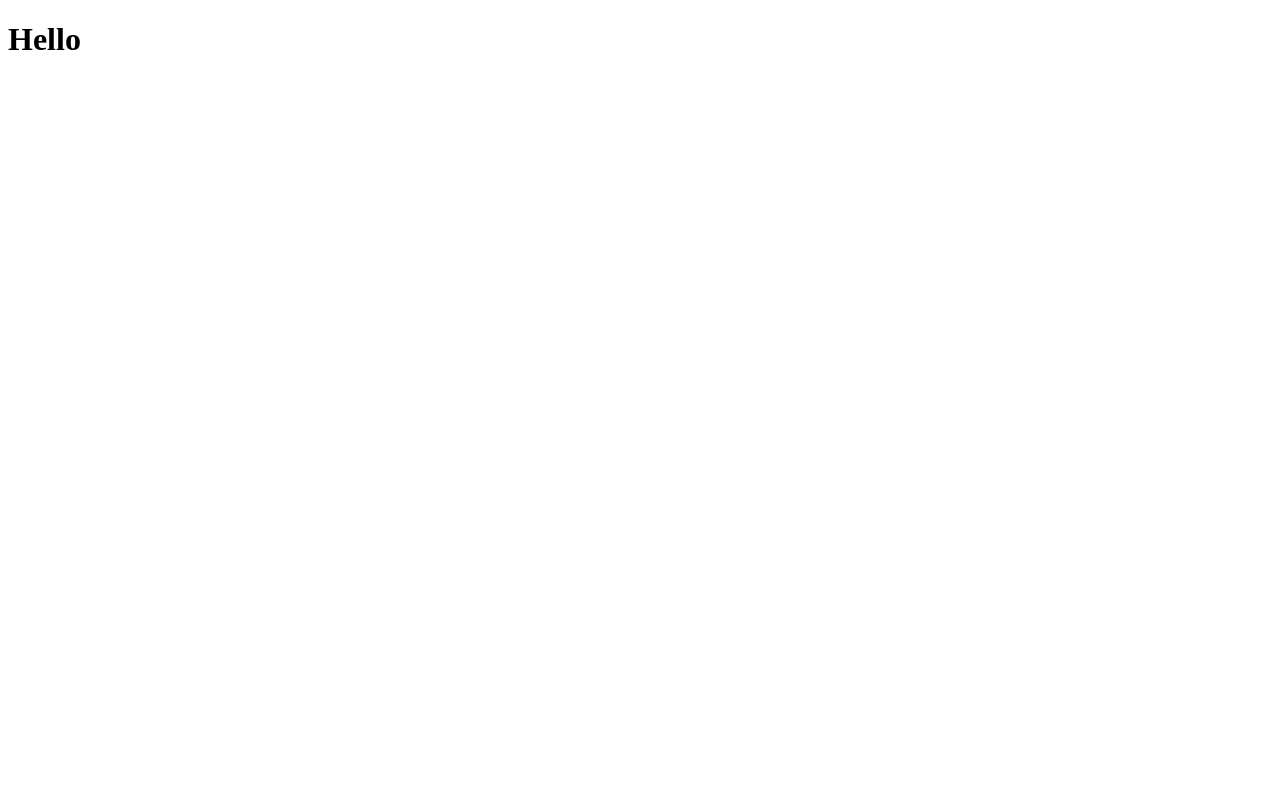
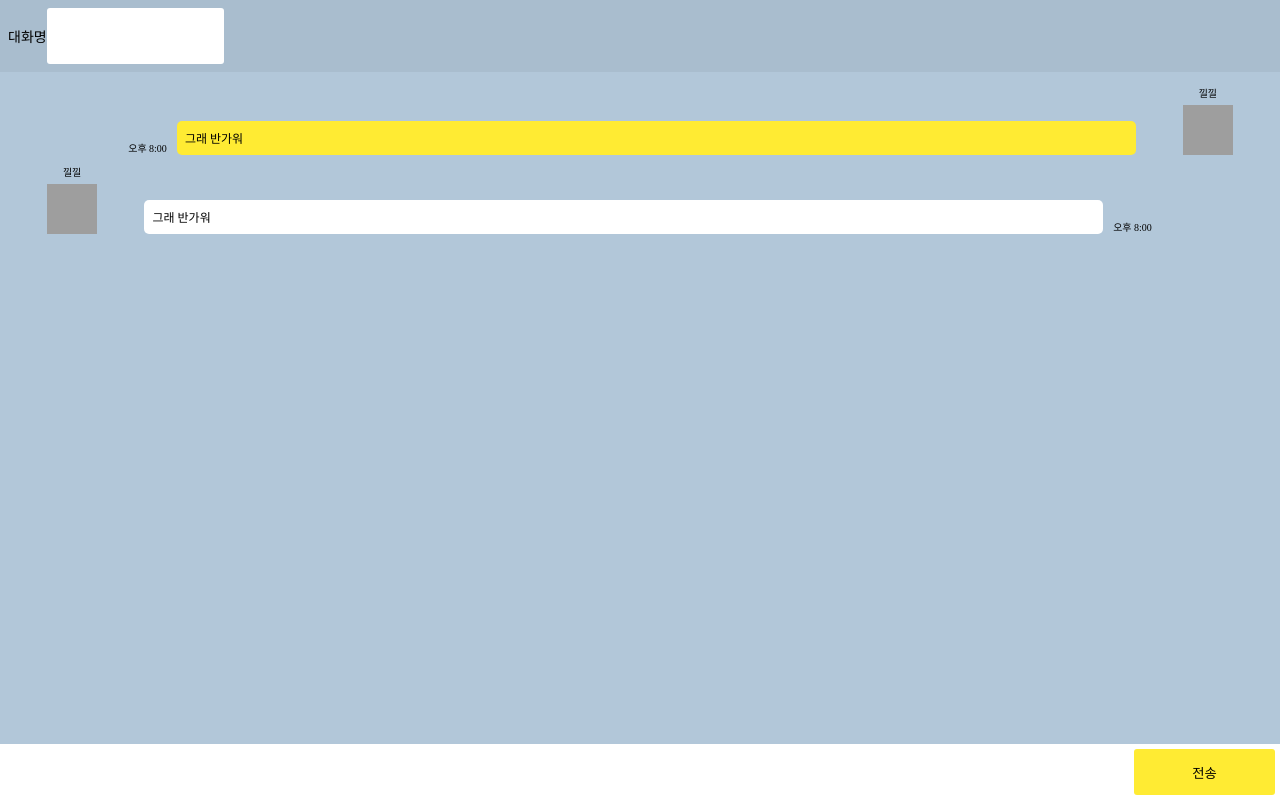
Before and after one commit to Miihy/web_chatting, a website: page src/index.html in a window 1280 px wide. Drawn offline with nearby package versions, Linux system fonts and the light colour scheme; no server answers; grey boxes are pictures that could not be loaded.

Commit message:
feat : 채팅화면 구현 및 css 추가

```diff
--- /dev/null
+++ b/src/css/style.css
@@ -0,0 +1,111 @@
+*{
+    margin: 0;
+    padding: 0;
+}
+
+html, body {
+    height: 100%;
+}
+
+.wrap {
+    width: 100%;
+    height: 100%;
+    display: flex;
+    flex-direction: column;
+    overflow: hidden;
+}
+
+.user-container{
+    background: #a9bdce;
+    flex: 1;
+    display: flex;
+    justify-content: flex-start;
+    align-items: center;
+    padding: 0.5rem;
+}
+.user-container label {
+    font-size: 14px;
+    margin-right: lrem;
+}
+.user-container input {
+    border-radius: 3px;
+    border: none;
+    height: 100%;
+}
+.display-container{
+    background: #b2c7d9;
+    flex: 12;
+    overflow-y: scroll;
+}
+.input-container {
+    flex: 1;
+    display: flex;
+    justify-content: stretch;
+    align-items: stretch;
+}
+.input-container span{
+    display: flex;
+    justify-content: flex-start;
+    align-items: center;
+    padding: 0.3rem;
+    width: 100%;
+}
+.chatting-input{
+    font-size: 12px;
+    height: 100%;
+    flex: 8;
+    border: none;
+}
+.send-btn{
+    flex: 1;
+    background: #ffeb33;
+    border: none;
+    height: 100%;
+    border-radius: 3px;
+}
+.chatting-list li{
+    width: 90%;
+    padding: 0.3rem;
+    display: flex;
+    justify-content: flex-start;
+    align-items: flex-end;
+    margin-top: 0.5rem;
+}
+.profile{
+    display: flex;
+    flex-direction: column;
+    align-items: center;
+    justify-content: center;
+    flex: 1;
+}
+.profile .user {
+    font-size: 10px;
+    margin-bottom: 0.3rem;
+}
+.profile .image{
+    border-radius: 50%;
+    object-fit: cover;
+    width: 50px;
+    height: 50px;
+}
+.message{
+    border-radius: 5px;
+    padding: 0.5rem;
+    font-size: 12px;
+    margin: 0 5px;
+    flex: 7;
+}
+.time {
+    font-size: 10px;
+    margin: 0 5px;
+}
+.sent{
+    flex-direction: row-reverse;
+    float: right;
+}
+.sent .message {
+    background: #ffeb33;
+}
+.received .message{
+    background: #fff;
+}
--- a/src/index.html
+++ b/src/index.html
@@ -4,9 +4,41 @@
     <meta charset="UTF-8">
     <meta name="viewport" content="width=device-width, initial-scale=1.0">
     <title>Document</title>
+    <link rel="stylesheet" href="css/style.css">
 </head>
 <body>
-    <h1>Hello</h1>
+    <div class="wrap">
+        <div class="user-container">
+            <label for="nickname">대화명</label>
+            <input type="text" id="nickname">
+        </div>
+        <div class="display-container">
+            <ul class="chatting-list">
+                <li class="sent">
+                    <span class="profile">
+                        <span class="user">낄낄</span>
+                        <img src="https://placeimg.com/50/50/any" alt="any">
+                    </span>
+                    <span class="message">그래 반가워</span>
+                    <span class="time">오후 8:00</span>
+                </li>
+                <li class="received">
+                    <span class="profile">
+                        <span class="user">낄낄</span>
+                        <img src="https://placeimg.com/50/50/any" alt="any">
+                    </span>
+                    <span class="message">그래 반가워</span>
+                    <span class="time">오후 8:00</span>
+                </li>
+            </ul>
+        </div>
+        <div class="input-container">
+            <span>
+                <input type="text" class="chatting-input">
+                <button class="send-btn">전송</button>
+            </span>
+        </div>
+    </div>
     <script src="/socket.io/socket.io.js"></script>
     <script src="js/chat.js"></script>
 </body>
--- a/src/js/chat.js
+++ b/src/js/chat.js
@@ -1 +1,27 @@
-console.log('hello js');
+"use strict"
+
+//클라이언트의 socket.io가 담김
+const socket = io();
+
+const nickName = document.querySelector("#nickname");
+const chatList = document.querySelector(".chatting-list");
+const chatInput = document.querySelector(".chatting-input");
+const sendBtn = document.querySelector(".send-btn");
+
+sendBtn.addEventListener("click", () => {
+    const param = {
+        name : nickName.value,
+        msg : chatInput.value
+    }
+    socket.emit("chatting", param);
+
+});
+
+socket.on("chatting", (data) => {
+    //console.log(data);
+    const li = document.createElement("li");
+    li.innerText = `${data.name}님이 - ${data.msg}`;
+    chatList.appendChild(li);
+});
+
+console.log(socket);
```
Also changed, not shown: app.js (+10 -2 lines).
